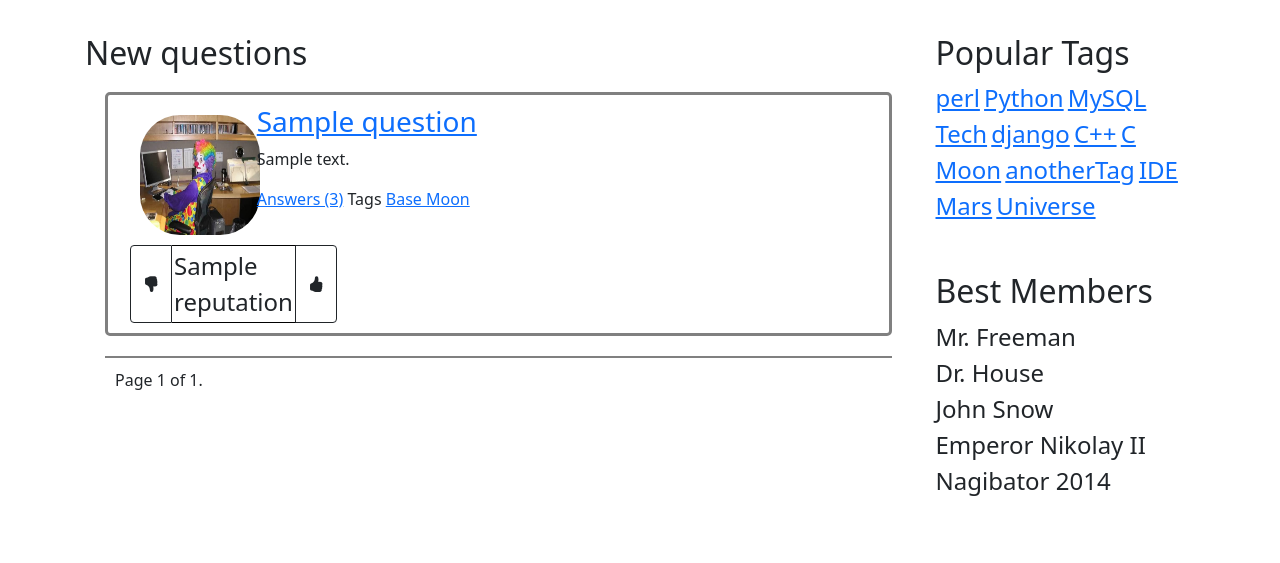
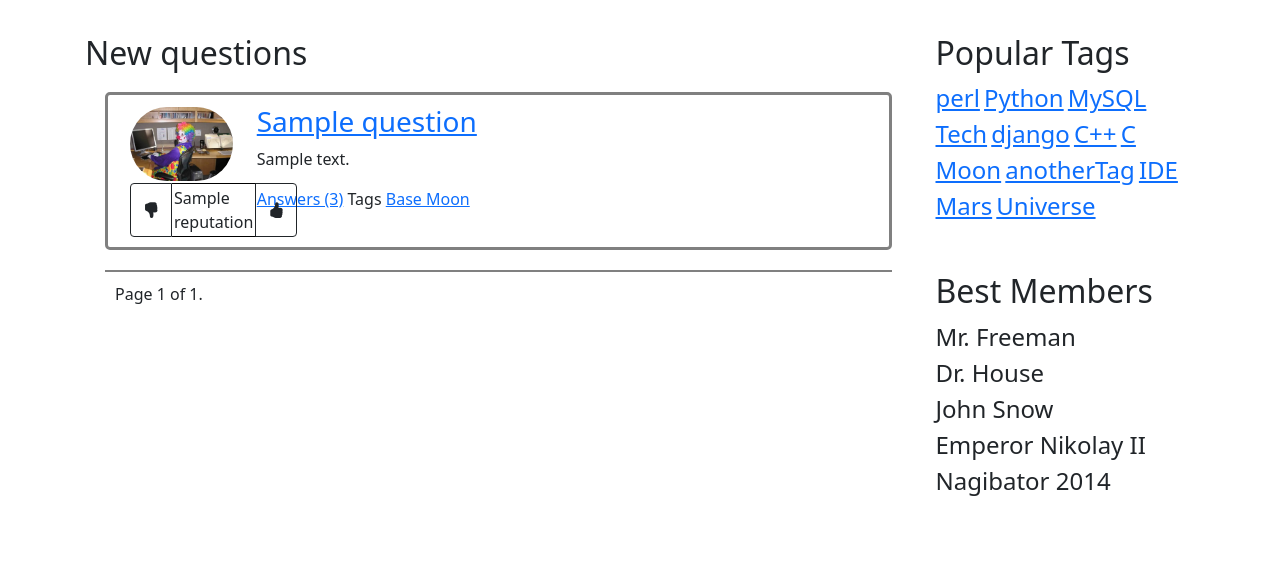
Before and after one commit to volpertinger/AskMe, a Django app: template templates/index.html in a window 1280 px wide. Shown: the part 74-637 px from the top of the page. Run offline with Django 3.2, Linux system fonts and the light colour scheme; the template is opened without the code that fills it: most values are stand-ins (such as "Sample title", 1, 10 or a date in 2020); some libraries are stand-ins or nearby versions.

Commit message:
adaptive question avatar

```diff
--- a/static/custom-css/main.css
+++ b/static/custom-css/main.css
@@ -9,10 +9,14 @@ main > .container {
     padding: 10px;
 }
 
+.questionLeftColumn{
+    height: 100%;
+}
+
 .questionAvatar {
-    width: 120px;
-    height: 120px;
-    margin: 10px;
+    width: 100%;
+    height: 100%;
+    margin: 2% 0;
     border-radius: 40px;
     align-self: center;
 }
@@ -63,8 +67,14 @@ main > .container {
     border-top: 1px solid black;
     border-bottom: 1px solid black;
     border-right: 1px solid black;
-    font-size: 150%;
+    font-size: 100%;
     padding: 2px;
+}
+
+.reputationBox{
+    height: 25%;
+    width: 100%;
+    align-content: center;
 }
 
 .answerBox {
@@ -81,7 +91,6 @@ main > .container {
 
 .answerTextArea {
     resize: none;
-    max-width: 75ch;
 }
 
 .warningMessages {
--- a/templates/include/question.html
+++ b/templates/include/question.html
@@ -1,6 +1,6 @@
 {% load static %}
 <div class="row questionBody">
-    <div class="col-2">
+    <div class="col-2 questionLeftColumn">
         <img src="{% static "images/tmp_static/profile_icons/user_02.jpg" %}" alt="tmpUser_01"
              class="questionAvatar">
         {% include "include/reputation.html" with reputation=question.reputation %}
--- a/templates/include/reputation.html
+++ b/templates/include/reputation.html
@@ -1,4 +1,4 @@
-<div class="btn-group ">
+<div class="btn-group reputationBox">
     <button class="btn btn-outline-dark"><i class="bi-hand-thumbs-down-fill"></i></button>
     <div class="reputationCounter">
         <a>{{ reputation }}</a>
```
